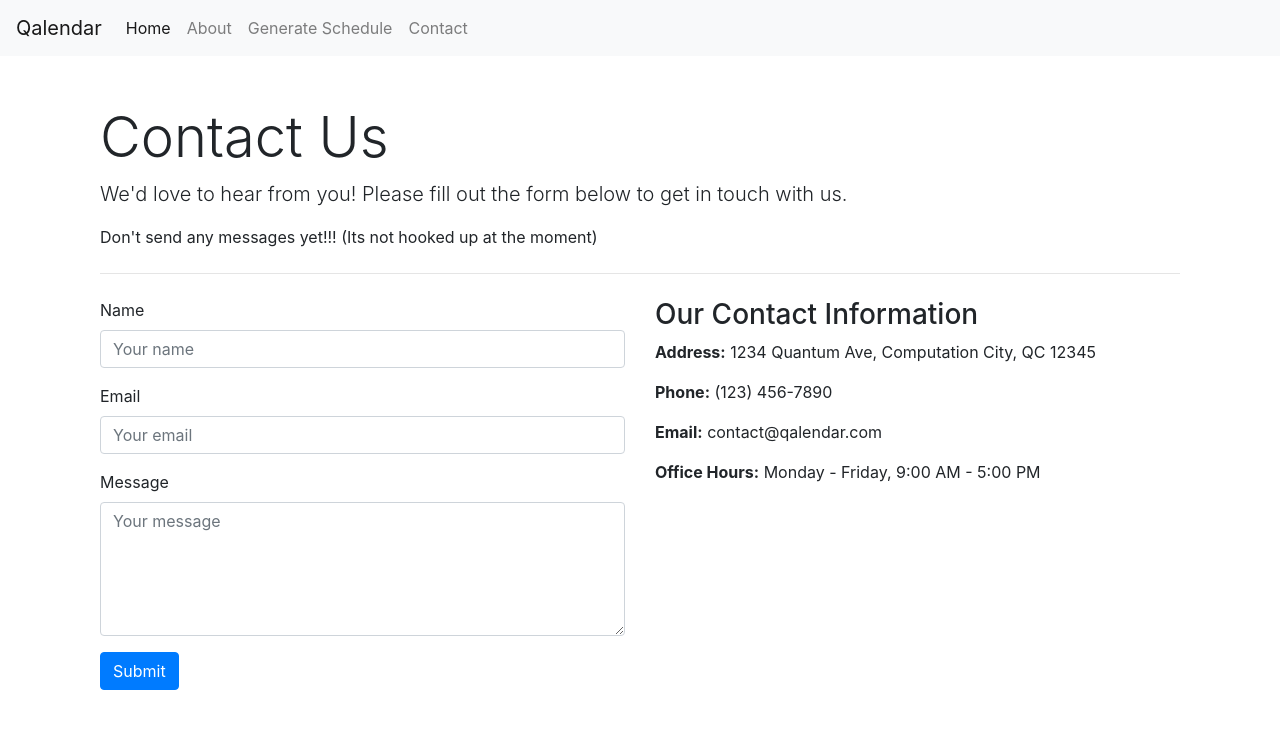
After one commit to TDC28/Qalendar, a Django app: page /contacts/ in a window 1280 px wide. The commit adds this page. Shown: the top 729 px of the page. Run offline with Django 5.2, Linux system fonts and the light colour scheme; some libraries are stand-ins or nearby versions.

Commit message:
Added about and contacts pages

```diff
--- a/QalendarProject/QalendarApp/templates/base.html
+++ b/QalendarProject/QalendarApp/templates/base.html
@@ -8,31 +8,31 @@
         Django App
       {% endblock %}
     </title>
-    <link rel="stylesheet" href="https://stackpath.bootstrapcdn.com/bootstrap/4.3.1/css/bootstrap.min.css"  rel="stylesheet" />
+    <link rel="stylesheet" href="https://stackpath.bootstrapcdn.com/bootstrap/4.3.1/css/bootstrap.min.css" />
   </head>
   <body>
     <nav class="navbar navbar-expand-lg navbar-light bg-light">
-      <a class="navbar-brand" href="#">My Django App</a>
+      <a class="navbar-brand" href="#">Qalendar</a>
       <button class="navbar-toggler" type="button" data-toggle="collapse" data-target="#navbarNav" aria-controls="navbarNav" aria-expanded="false" aria-label="Toggle navigation"><span class="navbar-toggler-icon"></span></button>
       <div class="collapse navbar-collapse" id="navbarNav">
         <ul class="navbar-nav">
           <li class="nav-item active">
-            <a class="nav-link" href="#">Home</a>
+            <a class="nav-link" href="{% url 'home' %}">Home</a>
           </li>
           <li class="nav-item">
-            <a class="nav-link" href="#">About</a>
+            <a class="nav-link" href="{% url 'about' %}">About</a>
           </li>
           <li class="nav-item">
             <a class="nav-link" href="/schedule">Generate Schedule</a>
           </li>
           <li class="nav-item">
-            <a class="nav-link" href="#">Contact</a>
+            <a class="nav-link" href="{% url 'contacts' %}">Contact</a>
           </li>
         </ul>
       </div>
     </nav>
     <div class="container">{% block content %} {% endblock %}</div>
     <script src="https://code.jquery.com/jquery-3.3.1.slim.min.js"></script>
-    <script src="https://stackpath.bootstrapcdn.com/bootstrap/4.3.1/js/bootstrap.bundle.min.js" ></script>
+    <script src="https://stackpath.bootstrapcdn.com/bootstrap/4.3.1/js/bootstrap.bundle.min.js"></script>
   </body>
 </html>
--- /dev/null
+++ b/QalendarProject/QalendarApp/templates/contacts.html
@@ -0,0 +1,50 @@
+{% extends "base.html" %}
+
+{% block title %}
+    Contact - Qalendar
+{% endblock %}
+
+{% block content %}
+    <div class="container mt-5">
+        <h1 class="display-4">Contact Us</h1>
+        <p class="lead">We'd love to hear from you! Please fill out the form below to get in touch with us.</p>
+
+        <p></strong>Don't send any messages yet!!! (Its not hooked up at the moment)</p>
+
+        <hr class="my-4">
+
+        {% if success %}
+            <div class="alert alert-success" role="alert">
+                Your message has been sent successfully. Thank you for contacting us!
+            </div>
+        {% endif %}
+
+        <div class="row">
+            <div class="col-md-6">
+                <form method="post" action="{% url 'contacts' %}">
+                    {% csrf_token %}
+                    <div class="form-group">
+                        <label for="name">Name</label>
+                        <input type="text" class="form-control" id="name" name="name" placeholder="Your name" required>
+                    </div>
+                    <div class="form-group">
+                        <label for="email">Email</label>
+                        <input type="email" class="form-control" id="email" name="email" placeholder="Your email" required>
+                    </div>
+                    <div class="form-group">
+                        <label for="message">Message</label>
+                        <textarea class="form-control" id="message" name="message" rows="5" placeholder="Your message" required></textarea>
+                    </div>
+                    <button type="submit" class="btn btn-primary">Submit</button>
+                </form>
+            </div>
+            <div class="col-md-6">
+                <h3>Our Contact Information</h3>
+                <p><strong>Address:</strong> 1234 Quantum Ave, Computation City, QC 12345</p>
+                <p><strong>Phone:</strong> (123) 456-7890</p>
+                <p><strong>Email:</strong> contact@qalendar.com</p>
+                <p><strong>Office Hours:</strong> Monday - Friday, 9:00 AM - 5:00 PM</p>
+            </div>
+        </div>
+    </div>
+{% endblock %}
--- a/QalendarProject/QalendarApp/urls.py
+++ b/QalendarProject/QalendarApp/urls.py
@@ -5,6 +5,8 @@
 
 urlpatterns  =  [
     path("", views.home, name="home"),
+    path('about/', views.about, name='about'),
+    path('contacts/', views.contacts, name='contacts'),
     path('events/', EventListCreate.as_view(), name='event-list-create'),
     path('events/<int:pk>/', EventDetail.as_view(), name='event-detail'),
     path('api/schedule/', schedule_view, name='schedule_view'),
--- a/QalendarProject/QalendarApp/views.py
+++ b/QalendarProject/QalendarApp/views.py
@@ -1,6 +1,8 @@
 from django.http import JsonResponse
-from django.shortcuts import render, HttpResponse
+from django.shortcuts import render, redirect
+from django.core.mail import send_mail
 from django.http import JsonResponse
+from django.conf import settings
 from rest_framework import generics
 
 from .models import Activity, Event
@@ -15,6 +17,30 @@ import logging
 # Create your views here.
 def home(request):
     return render(request, "home.html")
+
+def about(request):
+    return render(request, 'about.html')
+
+def contacts(request):
+    if request.method == 'POST':
+        name = request.POST.get('name')
+        email = request.POST.get('email')
+        message = request.POST.get('message')
+
+        # Compose the email
+        subject = f"Contact Form Submission from {name}"
+        email_message = f"Name: {name}\nEmail: {email}\n\nMessage:\n{message}"
+        recipient_list = ['jsmith@uwaterloo.ca']  # Add the recipient email here
+
+        # Send the email
+        send_mail(subject, email_message, settings.EMAIL_HOST_USER, recipient_list)
+
+        return render(request, 'contacts.html', {'success': True})
+
+    return render(request, 'contacts.html')
+
+
+
 
 
 
```
Also changed, not shown: QalendarProject/QalendarApp/templates/about.html (added, +16 -0 lines), QalendarProject/QalendarApp/templates/home.html (+6 -1 lines), QalendarProject/QalendarProject/settings.py (+12 -0 lines).
